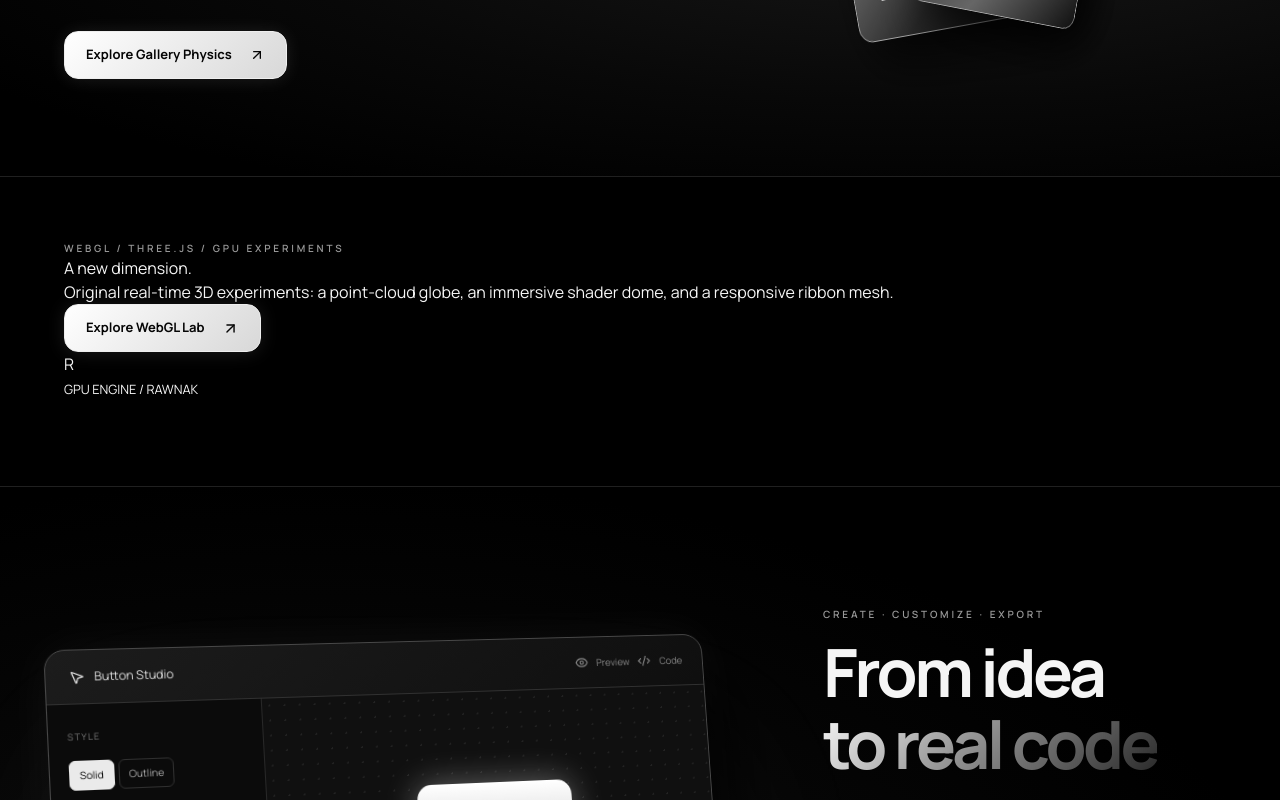
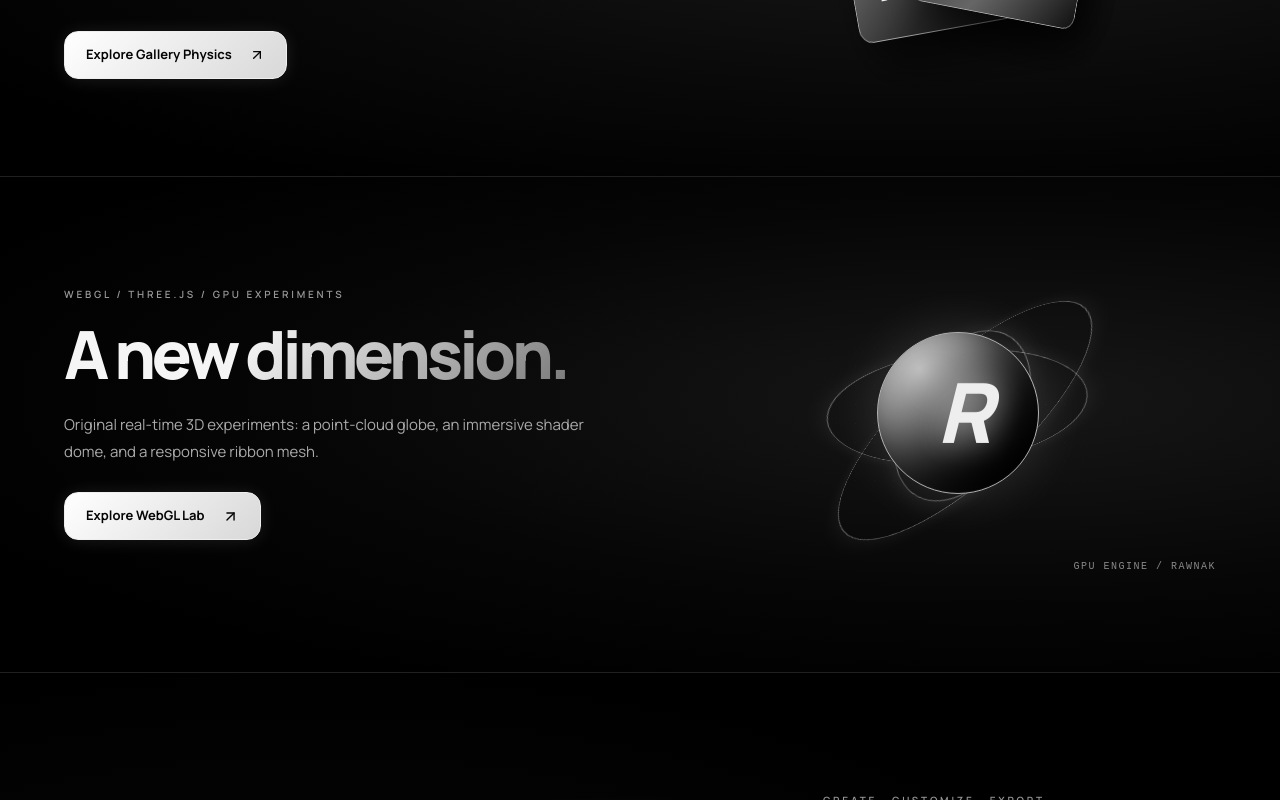
Before and after one commit to altaqawy/rawnak, a Next.js app: page /en/tools in a window 1280 px wide. Shown: the part 3703-4503 px from the top of the page. Built offline with nearby package versions, Linux system fonts and the light colour scheme; no server answers.

Commit message:
style(tools): add monochrome GPU globe and orbital landing visual

```diff
--- a/components/tools/tools-theme.css
+++ b/components/tools/tools-theme.css
@@ -392,3 +392,23 @@
 @media(max-width:800px){.rag-home-grid{grid-template-columns:1fr}.rag-home-illustration{max-width:480px;width:100%;margin:auto;height:250px;transform:scale(.85);transform-origin:top center}}
 @media(max-width:480px){.rag-home-grid h2{font-size:45px}.rag-home-illustration{transform:scale(.73);height:220px}}
 @media(prefers-reduced-motion:reduce){.rag-home-page-one{animation:none!important}}
+
+
+/* V9 WebGL hero preview — original monochrome orbital illustration */
+.rgpu-home-section{background:radial-gradient(ellipse at 78% 45%,#171717,#060606 50%,#000 82%);overflow:hidden}
+.rgpu-home-layout{min-height:345px;display:grid;grid-template-columns:1fr .92fr;gap:clamp(25px,6vw,85px);align-items:center}
+.rgpu-home-copy h2{font-size:clamp(42px,5.2vw,77px);font-weight:740;line-height:1.08;letter-spacing:-.065em;margin:16px 0 21px}
+.rgpu-home-copy h2 span{background:linear-gradient(130deg,#fff,#777);background-clip:text;-webkit-text-fill-color:transparent}
+.rgpu-home-copy p{color:#aaa;font-size:15px;line-height:1.8;max-width:540px;margin-bottom:27px}
+.rgpu-home-art{height:345px;position:relative;display:grid;place-items:center;perspective:900px;isolation:isolate}
+.rgpu-home-art:before{content:"";position:absolute;inset:6%;background-image:radial-gradient(#ffffff34 1px,transparent 1px);background-size:19px 19px;opacity:.35;mask-image:radial-gradient(ellipse,#000,transparent 65%)}
+.rgpu-home-orbit{position:absolute;border:1px solid #ffffff65;border-radius:50%;box-shadow:0 0 24px #fff1}
+.rgpu-home-orbit.one{width:260px;height:260px;transform:rotateX(65deg) rotateZ(30deg);animation:rt-ring-1 13s linear infinite}
+.rgpu-home-orbit.two{width:325px;height:325px;transform:rotateY(70deg) rotateZ(20deg);animation:rt-ring-2 17s linear infinite}
+.rgpu-home-orbit.three{width:185px;height:185px;transform:rotateY(40deg) rotateX(35deg);animation:rt-ring-1 22s linear infinite reverse}
+.rgpu-home-globe{height:162px;width:162px;border:1px solid #b6b6b6;border-radius:50%;background:radial-gradient(circle at 26% 23%,#afafaf,#444 47%,#060606 78%);box-shadow:inset -24px -25px 40px #000c,inset 20px 17px 35px #ffffff4d,0 0 55px #fff2;display:grid;place-items:center;animation:rt-hover 7s ease-in-out infinite}
+.rgpu-home-globe span{font-size:83px;font-weight:840;font-style:italic;letter-spacing:-.15em;color:#eee;text-shadow:0 0 30px #fff5}
+.rgpu-home-art small{position:absolute;bottom:14px;right:0;color:#888;font:10px ui-monospace,monospace;letter-spacing:.15em}
+@media(max-width:820px){.rgpu-home-layout{grid-template-columns:1fr}.rgpu-home-art{height:300px;max-width:460px;width:100%;margin:auto}}
+@media(max-width:480px){.rgpu-home-art{transform:scale(.75);height:235px}.rgpu-home-copy h2{font-size:46px}}
+@media(prefers-reduced-motion:reduce){.rgpu-home-orbit,.rgpu-home-globe{animation:none!important}}
```
